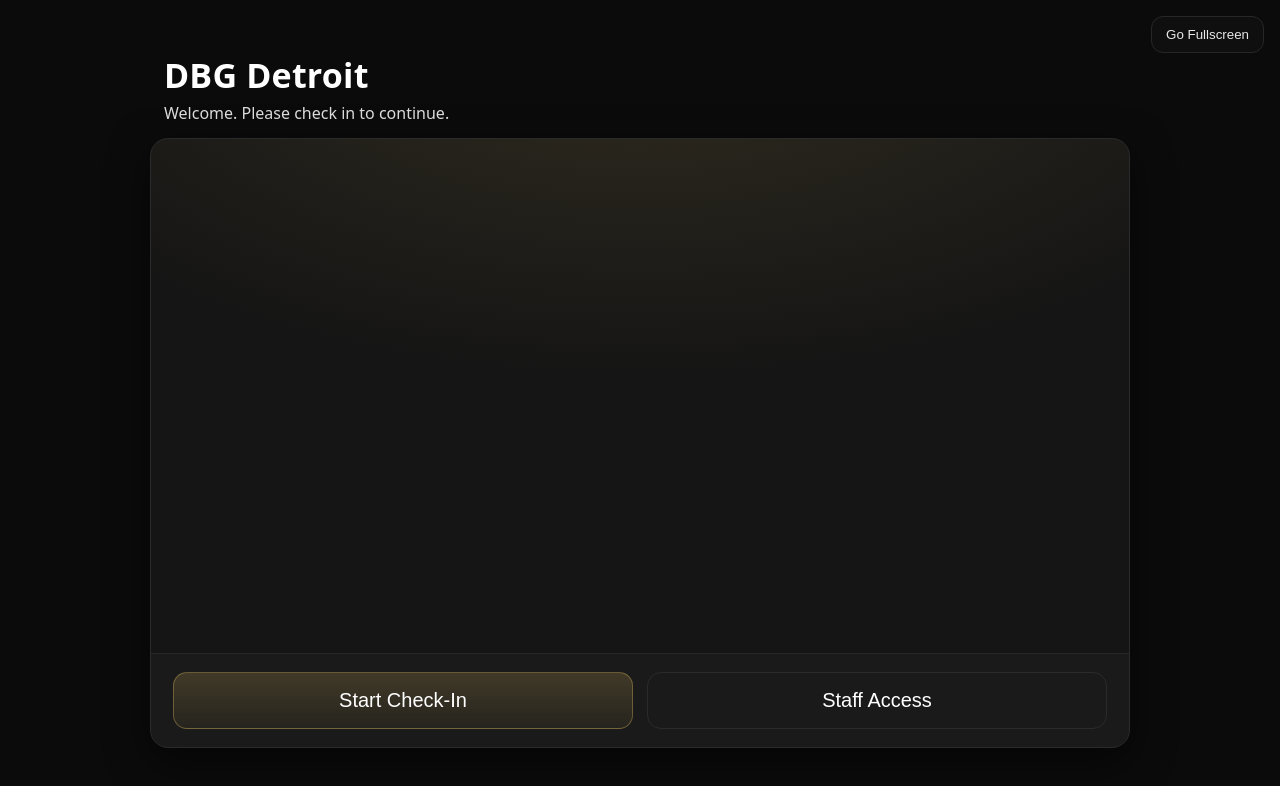
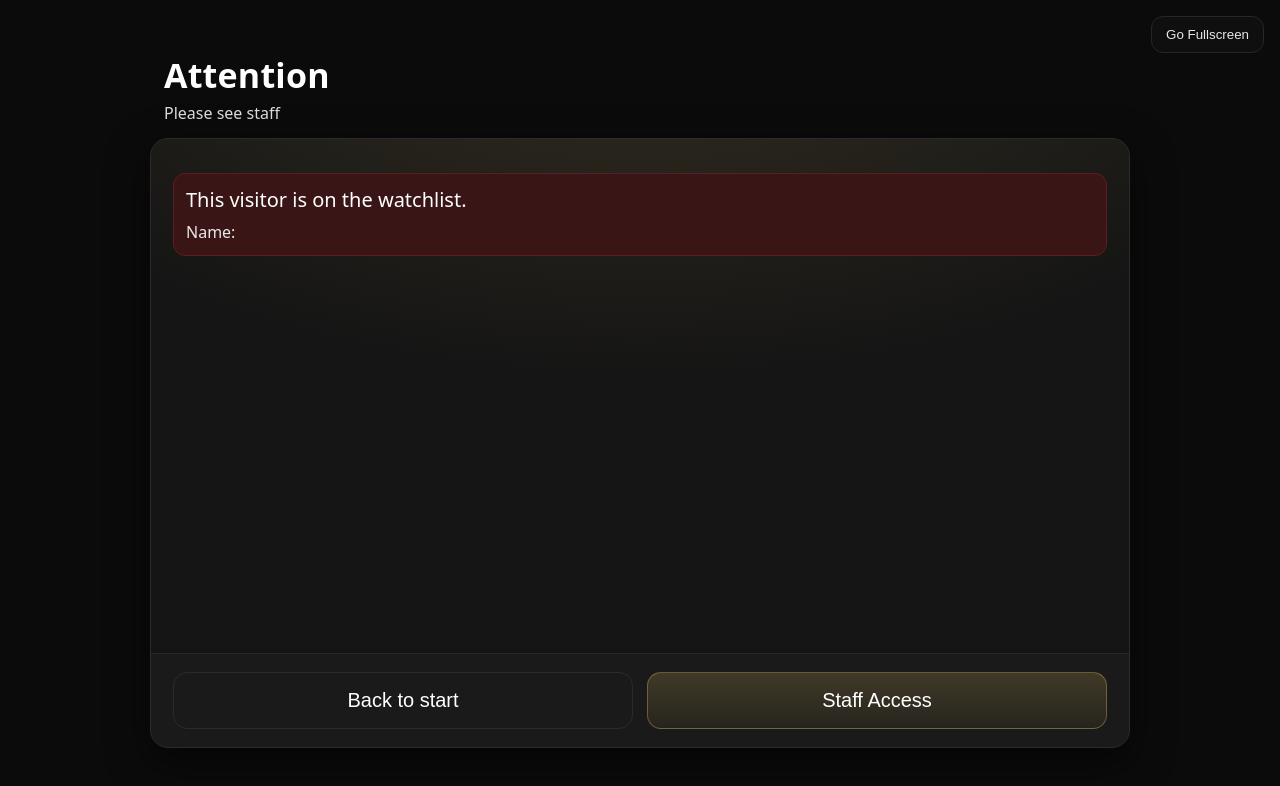
Before and after one commit to Hjhasan93/DBG-check-in-system, a React (Vite) app: page /watchlist in a window 1280 px wide. Shown: the top 786 px of the page. Built offline with nearby package versions, Linux system fonts and the light colour scheme.

Commit message:
Add watchlist route and screen, improve validation logic

```diff
--- a/src/App.jsx
+++ b/src/App.jsx
@@ -17,6 +17,7 @@ import AdminVisitDetail from "./screens/AdminVisitDetail";
 import IdleReset from "./components/IdleReset";
 import AdminAutoLock from "./components/AdminAutoLock";
 import AdminGuard from "./components/AdminGuard";
+import Watchlist from "./screens/Watchlist.jsx";
 
 import { requestFullscreen, exitFullscreen, isFullscreen } from "./utils/fullscreen";
 
@@ -62,6 +63,7 @@ export default function App() {
         <Route path="/print" element={<PrintBadge />} />
         <Route path="/thankyou" element={<ThankYou />} />
         <Route path="*" element={<Welcome />} />
+        <Route path="/watchlist" element={<Watchlist />} />
 
 
         <Route
--- /dev/null
+++ b/src/screens/Watchlist.jsx
@@ -0,0 +1,39 @@
+import { useNavigate } from "react-router-dom";
+import { useVisit } from "../context/VisitContext";
+import DbgShell from "../DbgShell";
+
+export default function Watchlist() {
+  const navigate = useNavigate();
+  const { visit } = useVisit();
+
+  return (
+    <DbgShell
+      title="Attention"
+      subtitle="Please see staff"
+      footer={
+        <div className="dbgGrid2">
+          <button className="dbgBtn dbgBtnSecondary" onClick={() => navigate("/")}>
+            Back to start
+          </button>
+          <button className="dbgBtn dbgBtnPrimary" onClick={() => navigate("/admin")}>
+            Staff Access
+          </button>
+        </div>
+      }
+    >
+      <div className="dbgErr">
+        <div style={{ fontSize: 20, marginBottom: 8 }}>
+          This visitor is on the watchlist.
+        </div>
+        <div style={{ opacity: 0.9 }}>
+          Name: <b>{visit.firstName} {visit.lastName}</b>
+        </div>
+        {visit.watchlistNote ? (
+          <div style={{ marginTop: 10 }}>
+            Note: <b>{visit.watchlistNote}</b>
+          </div>
+        ) : null}
+      </div>
+    </DbgShell>
+  );
+}
```
